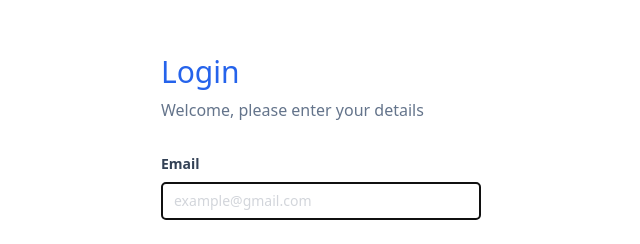
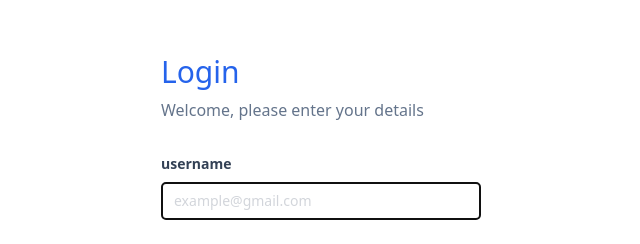
Before and after one commit to dryxoxo/vipcode, a React (Vite) app: page /login in a window 1280 px wide. Shown: the part 160-404 px from the top of the page, without its empty margins (319-959 px from the left). Built offline with nearby package versions, Linux system fonts and the light colour scheme.

Commit message:
git: add login

```diff
--- a/src/components/Fragments/FormLogin.jsx
+++ b/src/components/Fragments/FormLogin.jsx
@@ -1,29 +1,45 @@
-import React, { useEffect, useRef } from "react";
+import React, { useEffect, useRef, useState } from "react";
 import { InputForm } from "../Elements/Input";
 import { Button } from "../Elements/Button";
+import { login } from "../../services/login.service";
 
 export const FormLogin = () => {
+  const [LoginFail, setLoginFail] = useState("")
+
   const handleLogin = (event) => {
     event.preventDefault();
-    localStorage.setItem('email', event.target.email.value)
+    localStorage.setItem('username', event.target.username.value)
     localStorage.setItem('password', event.target.password.value)
-    window.location.href="/products"
+    const payload = {
+      username: event.target.username.value,
+      password: event.target.password.value
+    }
+
+    login(payload, (status, res) => {
+      if (status) {
+        localStorage.setItem('token', res)
+        window.location.href = "/products"
+      } else { setLoginFail(res) }
+    })
+
+    console.log(payload)
   };
 
-  const emailRef = useRef(null)
 
-  useEffect(()=>{
-    emailRef.current.focus()
-  },[])
+  const usernameRef = useRef(null)
+
+  useEffect(() => {
+    usernameRef.current.focus()
+  }, [])
   return (
     <form onSubmit={handleLogin}>
       <InputForm
         type="text"
         placeholder="example@gmail.com"
-        name="email"
-        text="Email"
-        htmlFor="email"
-        ref={emailRef}
+        name="username"
+        text="username"
+        htmlFor="username"
+        ref={usernameRef}
       />
       <InputForm
         type="password"
@@ -32,6 +48,7 @@ export const FormLogin = () => {
         text="Password"
         htmlFor="password"
       />
+      {LoginFail && <p className="text-red-500 text-center mb-5">{LoginFail}</p>}
       <Button text="SIGN IN" type="submit" />
     </form>
   );
--- a/src/pages/products.jsx
+++ b/src/pages/products.jsx
@@ -3,7 +3,7 @@ import { Button } from "../components/Elements/Button";
 import { CardProduct } from "../components/Fragments/CardProduct";
 import { getProducts } from "../services/product.service";
 
-const email = localStorage.getItem("email");
+const username = localStorage.getItem("username");
 
 export const ProductsPage = () => {
   const [cart, setcart] = useState([]);
@@ -33,7 +33,7 @@ export const ProductsPage = () => {
   }, [cart]);
 
   const handleLogout = () => {
-    localStorage.removeItem("email");
+    localStorage.removeItem("username");
     localStorage.removeItem("password");
     window.location.href = "/login";
   };
@@ -80,7 +80,7 @@ export const ProductsPage = () => {
   return (
     <>
       <div className="flex justify-end bg-blue-400 h-20 px-5 items-center">
-        <p className="text-white text-xl me-3">{email}</p>
+        <p className="text-white text-xl me-3">{username}</p>
         <Button
           onClick={handleLogout}
           text="log out"
--- /dev/null
+++ b/src/services/login.service.js
@@ -0,0 +1,11 @@
+import axios from 'axios';
+
+export const login = (payload, callback) => {
+    axios.post('https://fakestoreapi.com/auth/login', payload).then((res, status)=>{
+        callback(true, res.data.token)
+    }
+    ).catch((error)=>{
+
+        callback(false, error.response.data)
+    })
+}
```
